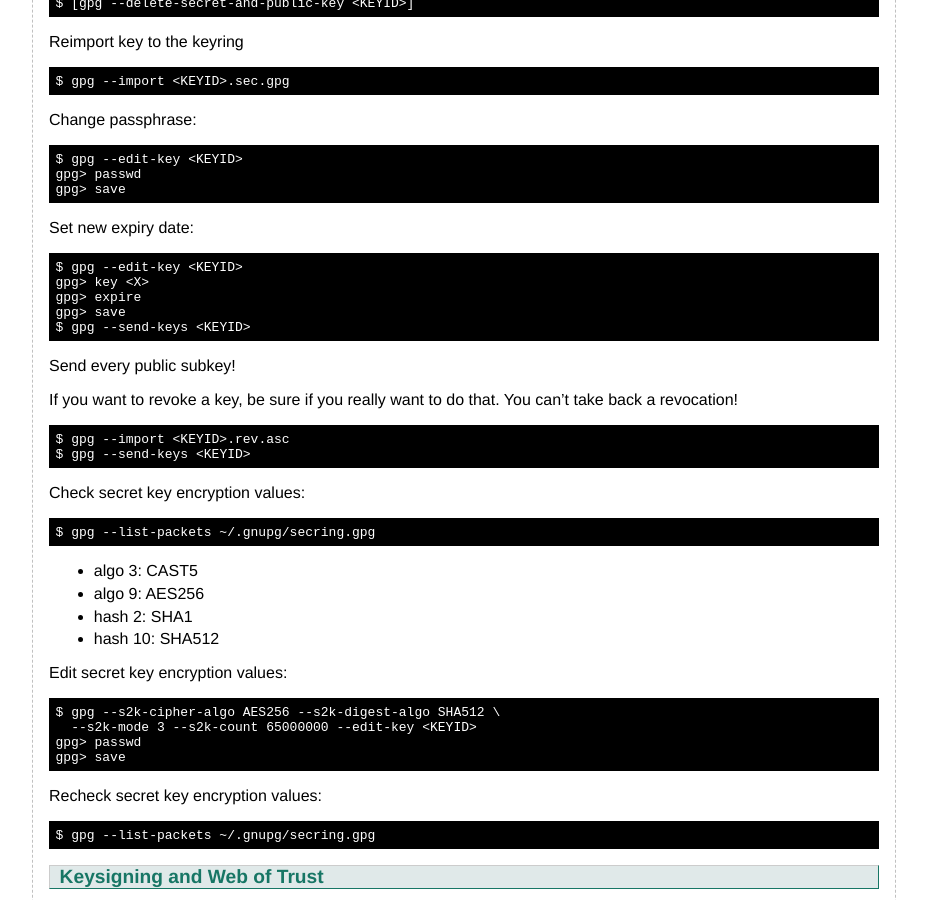
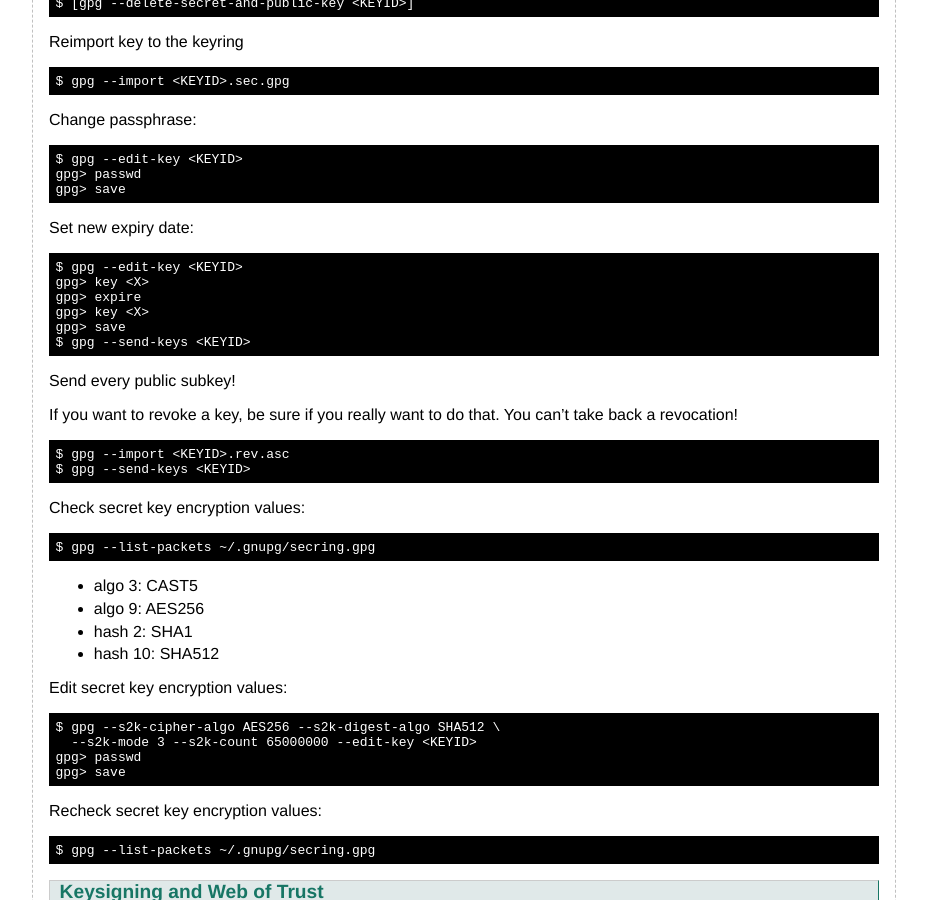
Before and after one commit to flyinggreenfrog/flyinggreenfrog.github.io, a Jekyll site: the page built from knowledgebase/gpg.md, in a window 1280 px wide and 900 px high, scrolled down 10143 px. Shown: the whole window, without its empty margins (176-1103 px from the left). Built offline with Jekyll 4.4.1, drawn with Linux system fonts in a browser that asks for light colours; some of the changed text lies outside the part shown.

Commit message:
Work on knowledgebase gpg.

````diff
--- a/knowledgebase/gpg.md
+++ b/knowledgebase/gpg.md
@@ -490,7 +490,7 @@ Now you can publish the public key, either by putting it on your webserver or
 by sending it to a keyserver:
 
 ```sh
-$ gpg --send-keys <KEYID> [--keyserver hkps://hkps.pool.sks-keyservers.net]
+$ gpg [--keyserver hkps://hkps.pool.sks-keyservers.net] --send-keys <KEYID>
 ```
 
 ### HSM - Nitrokey
@@ -706,6 +706,7 @@ Set new expiry date:
 $ gpg --edit-key <KEYID>
 gpg> key <X>
 gpg> expire
+gpg> key <X>
 gpg> save
 $ gpg --send-keys <KEYID>
 ```
````
Also changed, not shown: other parts of knowledgebase/gpg.md (+1 -1 lines).
